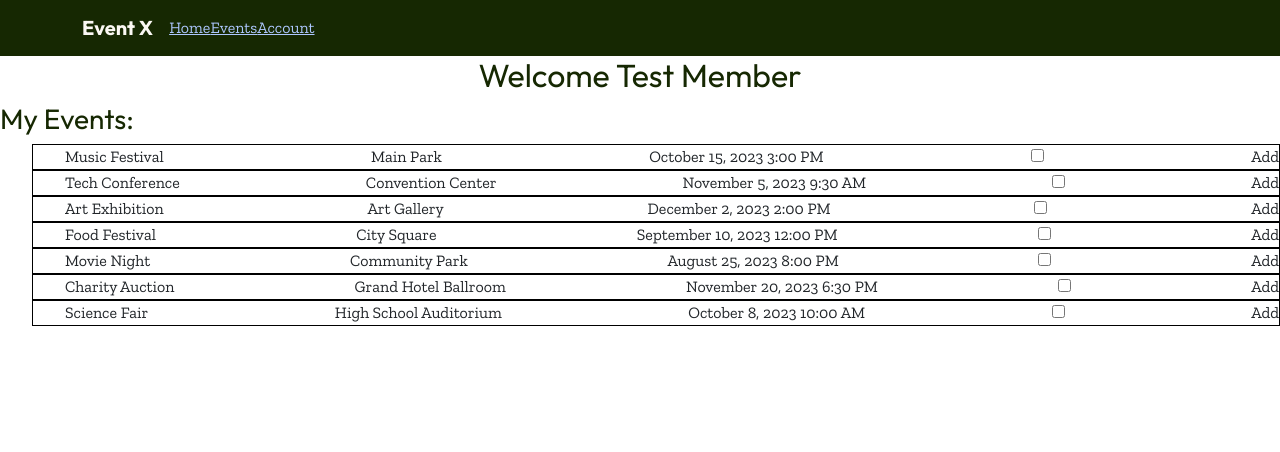
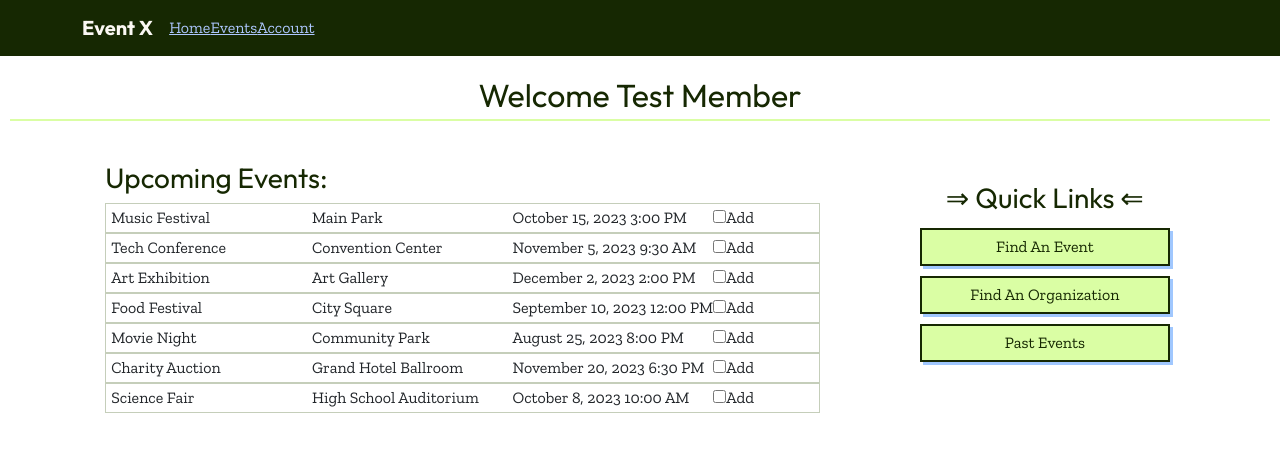
Before and after one commit to MichaelFami/event-x, a React (Vite) app: page /member in a window 1280 px wide. Shown: the top 452 px of the page. Built offline with nearby package versions, Linux system fonts and the light colour scheme.

Commit message:
member style updates

```diff
--- a/src/components/Member.jsx
+++ b/src/components/Member.jsx
@@ -1,5 +1,6 @@
 import eventsArray from '../assets/data/memberEvents';
 import { useEffect, useState } from 'react';
+import { Link } from 'react-router-dom'
 import '../style/member.css';
 export default function CalendarElement() {
     const [memberEvents, setMemberEvents] = useState([]);
@@ -11,38 +12,40 @@ export default function CalendarElement() {
     }, []);
 
     return (
-        <div>
-            <h2 className='greeting'>Welcome Test Member</h2>
-            <h3>My Events:</h3>
-            <ul>
+        <div className='member-container'>
+            <h2 className='title'>Welcome Test Member</h2>
+            <div className='member-body'>
+                <div className='events-outer'>
+                    <h3>Upcoming Events:</h3>
                     <div className='userEvents'>
                         {memberEvents.map((item, index) => {
                             return (
-                            <ul key={index} className="member-event">
-
-                                <li>{item.title}</li>
-                                <li >{item.location}</li>
-                                <li >{item.time}</li>
-                                <li >
+                                <div key={index} className="member-event">
+                                    <div>{item.title}</div>
+                                    <div>{item.location}</div>
+                                    <div>{item.time}</div>
+                                    <div className='check'>
                                         <label>
                                             <input type="checkbox" />
 
                                         </label>
-
-                                </li>
-                                <li >
-
+                                        <div >
                                             {item.addToFavorite}
-                                </li>
-
-                            </ul>
+                                        </div>
+                                    </div>
+                                </div>
                             );
 
                         })}
-
-
                     </div>
-            </ul>
+                </div>
+                <div className="quick-links">
+                    <h3 className="quick-links">⇒ Quick Links ⇐</h3>
+                    <Link to="/eventlist" className="btn-primary">Find An Event</Link>
+                    <Link to="/eventlist" className="btn-primary">Find An Organization</Link>
+                    <Link to="/eventlist" className="btn-primary">Past Events</Link>
+                </div>
+            </div>
         </div>
     );
 }
--- a/src/style/App.scss
+++ b/src/style/App.scss
@@ -75,7 +75,7 @@ form {
 }
 
 // outer containers
-.user-outer, .org-main-container, .find-event-outer, .event-list-outer, .event-outer {
+.user-outer, .org-main-container, .find-event-outer, .event-list-outer, .event-outer, .member-container {
     margin: 10px;
 }
 
--- a/src/style/member.css
+++ b/src/style/member.css
@@ -3,7 +3,7 @@
     justify-content: center;
 }
 
-.member-event{
+/* .member-event{
 display: flex;
 justify-content: space-between;
 flex-direction: row;
@@ -11,4 +11,40 @@ flex-wrap: wrap;
 text-decoration: none;
 list-style-type: none;
 border:1px solid black
+} */
+
+.quick-links {
+    margin-top: 20px;
+    display: flex;
+    flex-direction: column;
+    align-items: center;
 }
+
+.member-body {
+    display: flex;
+    flex-direction: column-reverse;
+    justify-content: space-evenly;
+}
+
+.member-event {
+    max-width: 800px;
+    padding: 2px 5px;
+    display: grid;
+    grid-template-columns: 2fr 2fr 2fr 1fr;
+    border: 1px solid #c5ceba;
+}
+.events-outer {
+    margin-top: 20px;
+}
+
+.check {
+    display: flex;
+}
+
+@media screen and (min-width: 800px) {
+    .member-body {
+        flex-direction: row;
+        align-items: flex-start;
+
+    }
+}
```
Lines whose indentation alone changed are shown as unchanged.
